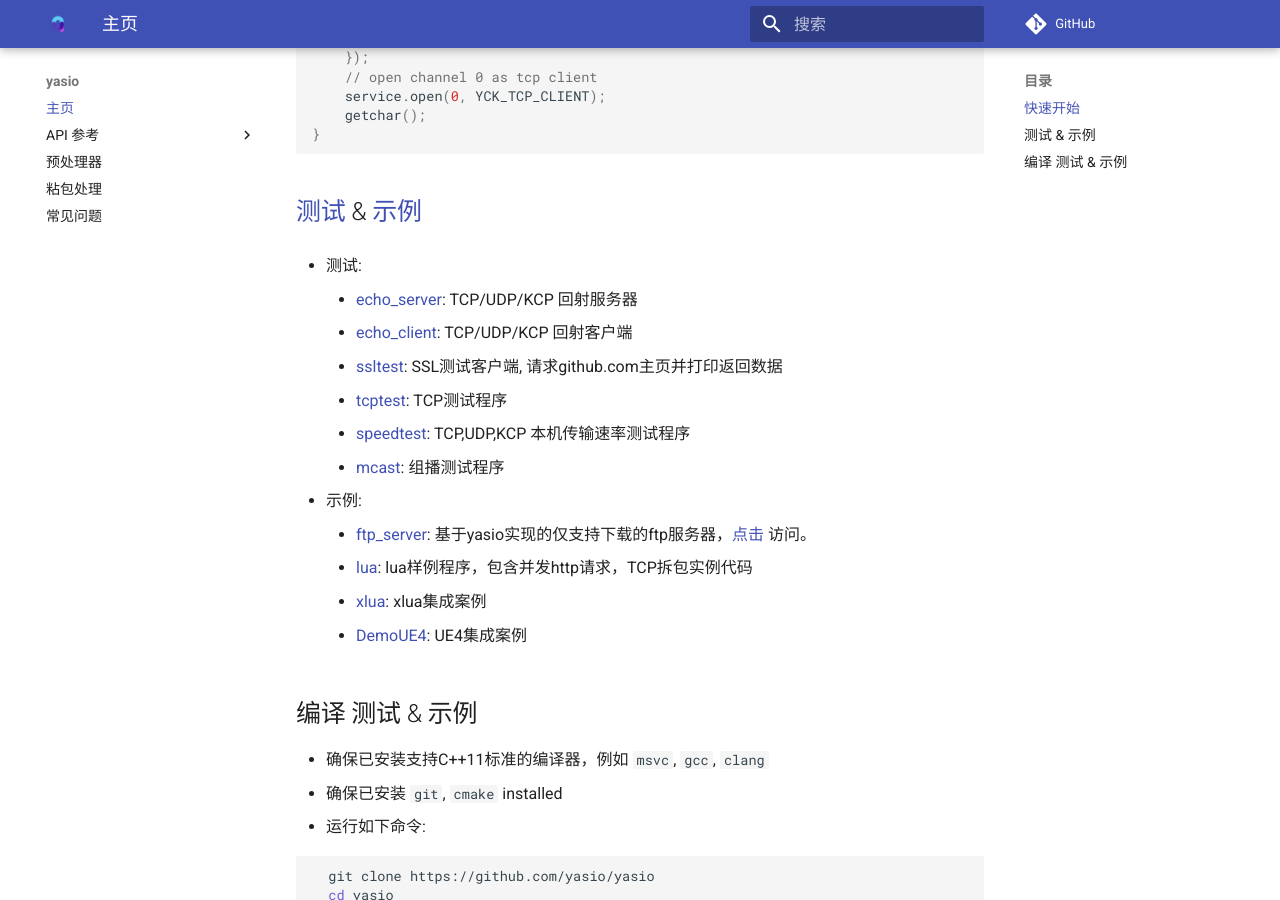
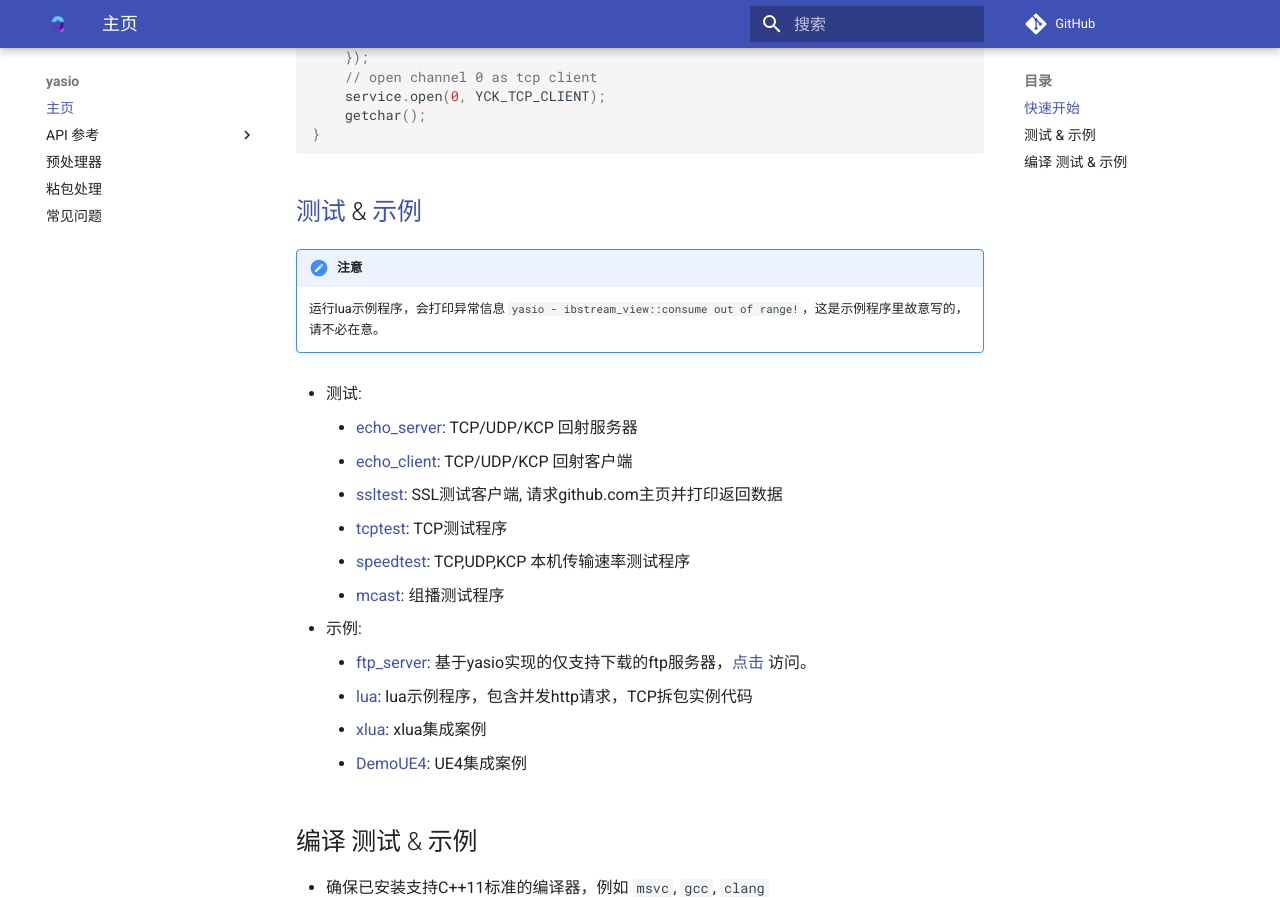
Before and after one commit to yasio/docs-936, an MkDocs documentation site: the page built from docs/index.md, in a window 1280 px wide and 900 px high, scrolled down 2148 px. Built offline with MkDocs 1.6.1 and Material for MkDocs 9.7.7, drawn with Linux system fonts in a browser that asks for light colours; comment, search, counter and statistics services are not loaded.

Commit message:
Add description

```diff
--- a/docs/index.md
+++ b/docs/index.md
@@ -122,6 +122,10 @@ yasio 是一个轻量级跨平台的异步socket库，专注于客户端和基
 
 ## [测试](https://github.com/yasio/yasio/tree/master/tests) & [示例](https://github.com/yasio/yasio/tree/master/tests)
 
+!!! attention "注意"
+
+    运行lua示例程序，会打印异常信息 `yasio - ibstream_view::consume out of range!`，这是示例程序里故意写的，请不必在意。
+
 * 测试:
     * [echo_server](https://github.com/yasio/yasio/tree/master/tests/echo_server): TCP/UDP/KCP 回射服务器
     * [echo_client](https://github.com/yasio/yasio/tree/master/tests/echo_client): TCP/UDP/KCP 回射客户端
@@ -132,7 +136,7 @@ yasio 是一个轻量级跨平台的异步socket库，专注于客户端和基
 
 * 示例:
     * [ftp_server](https://github.com/yasio/ftp_server): 基于yasio实现的仅支持下载的ftp服务器，[点击](ftp://ftp.yasio.org/) 访问。
-    * [lua](https://github.com/yasio/yasio/tree/master/examples/lua): lua样例程序，包含并发http请求，TCP拆包实例代码
+    * [lua](https://github.com/yasio/yasio/tree/master/examples/lua): lua示例程序，包含并发http请求，TCP拆包实例代码
     * [xlua](https://github.com/yasio/xLua): xlua集成案例
     * [DemoUE4](https://github.com/yasio/DemoUE4): UE4集成案例
 
```
